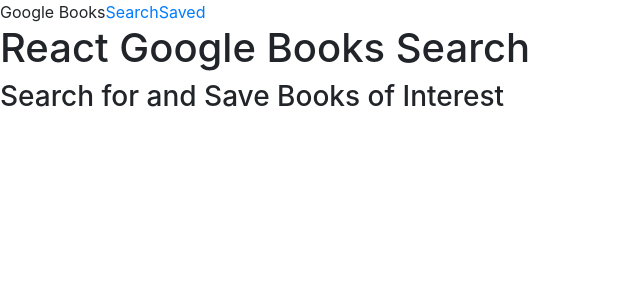
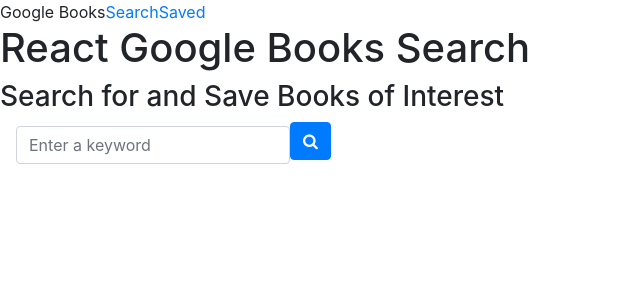
Before and after one commit to nikolaybutnik/google-books-search, a React (Create React App) app in the folder client/: page / in a window 1280 px wide. Shown: the top 300 px of the page, without its empty margins (0-640 px from the left). Built offline with nearby package versions, Linux system fonts and the light colour scheme.

Commit message:
Change name and description in package.json.

```diff
--- a/client/src/App.js
+++ b/client/src/App.js
@@ -20,6 +20,20 @@
       <Header />
       <Route
         exact
+        path="/"
+        render={(props) => (
+          <Search
+            search={search}
+            results={results}
+            setSearch={setSearch}
+            setResults={setResults}
+            // handleSearch={handleSearch}
+            {...props}
+          />
+        )}
+      />
+      <Route
+        exact
         path="/search"
         render={(props) => (
           <Search
--- a/package.json
+++ b/package.json
@@ -1,7 +1,7 @@
 {
-  "name": "mern",
+  "name": "google-books-search",
   "version": "1.2.0",
-  "description": "Mern Demo",
+  "description": "Google Books Search",
   "main": "server.js",
   "scripts": {
     "start": "if-env NODE_ENV=production && npm run start:prod || npm run start:dev",
```
Also changed, not shown: 1 other file (tests, documents, lock files or other folders).
